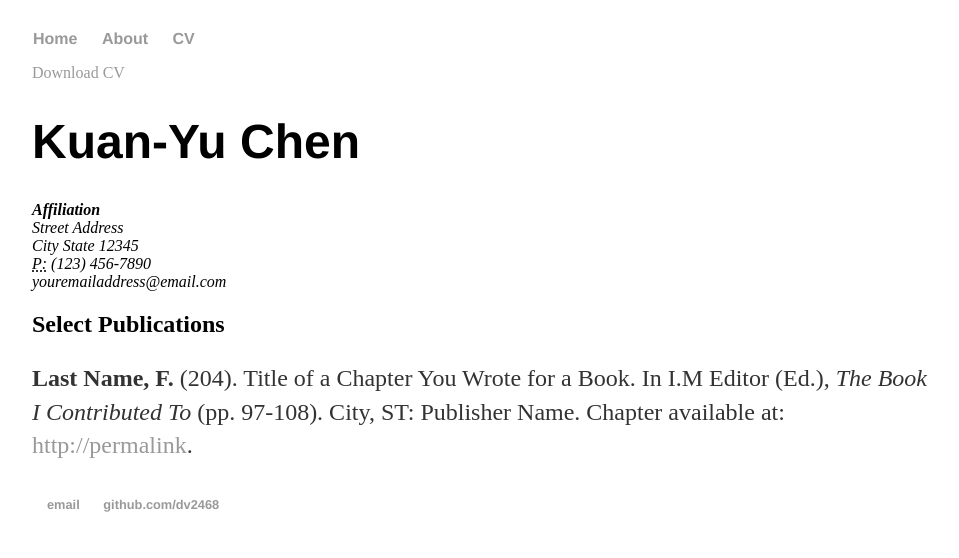
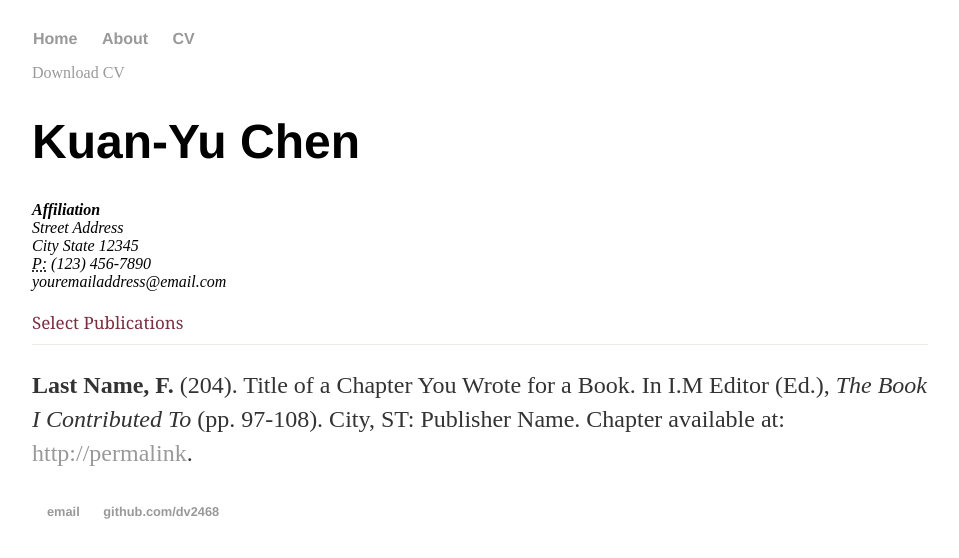
Before and after one commit to dv2468/dv2468.github.io, a Jekyll site: the page built from cv/index.html, in a window 1280 px wide. Shown: the top 558 px of the page, without its empty margins (160-1119 px from the left). Built offline with Jekyll 4.4.1, drawn with Linux system fonts in a browser that asks for light colours.

Commit message:
Update main.css

```diff
--- a/css/main.css
+++ b/css/main.css
@@ -70,6 +70,15 @@ h1 {
     font-family:'Helvetica', 'Arial', 'Sans-Serif';
 }
 
+h2 {
+	color:#7a2e40;
+	margin:20px 0 10px;
+	padding-bottom:10px;
+	font:normal 17px Georgia, serif;
+	border-bottom:1px solid #efece7;
+
+}
+
 h3 {
 	color:#7a2e40;
 	margin:10px 0;
```
